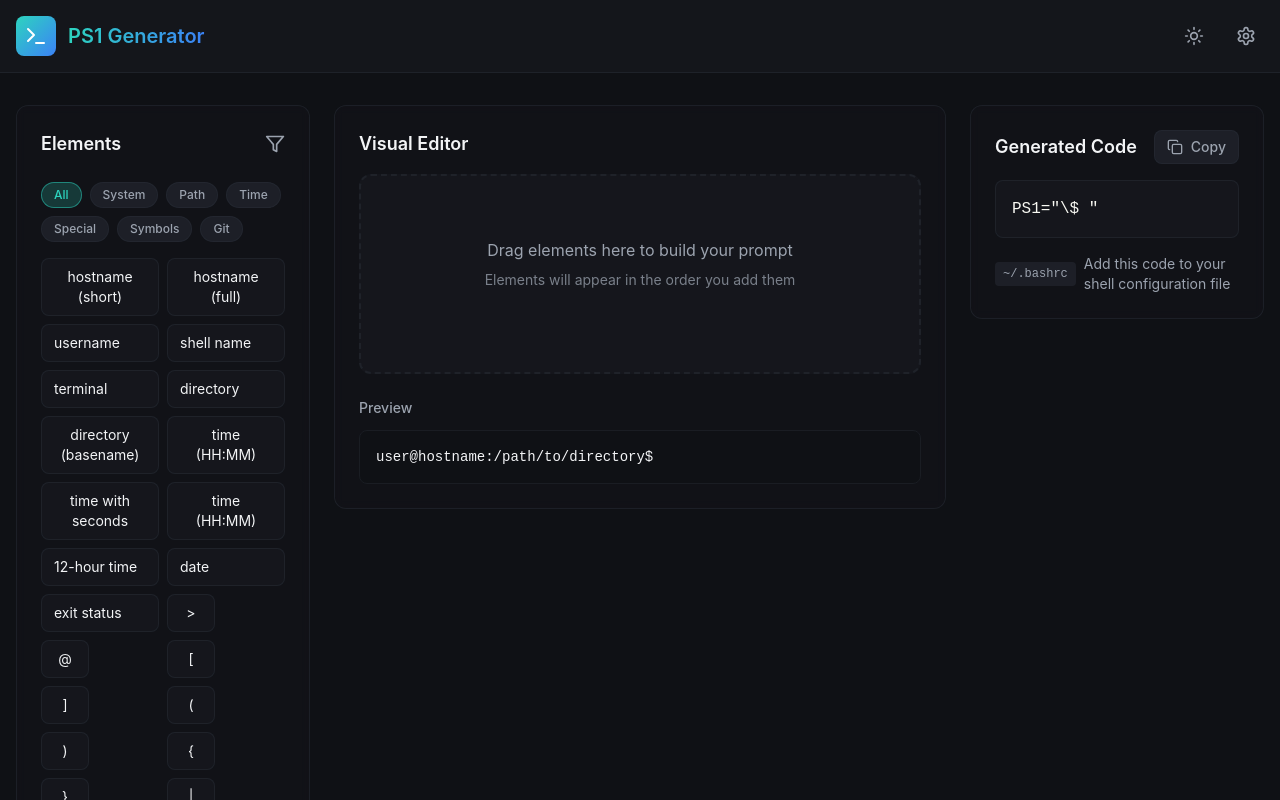
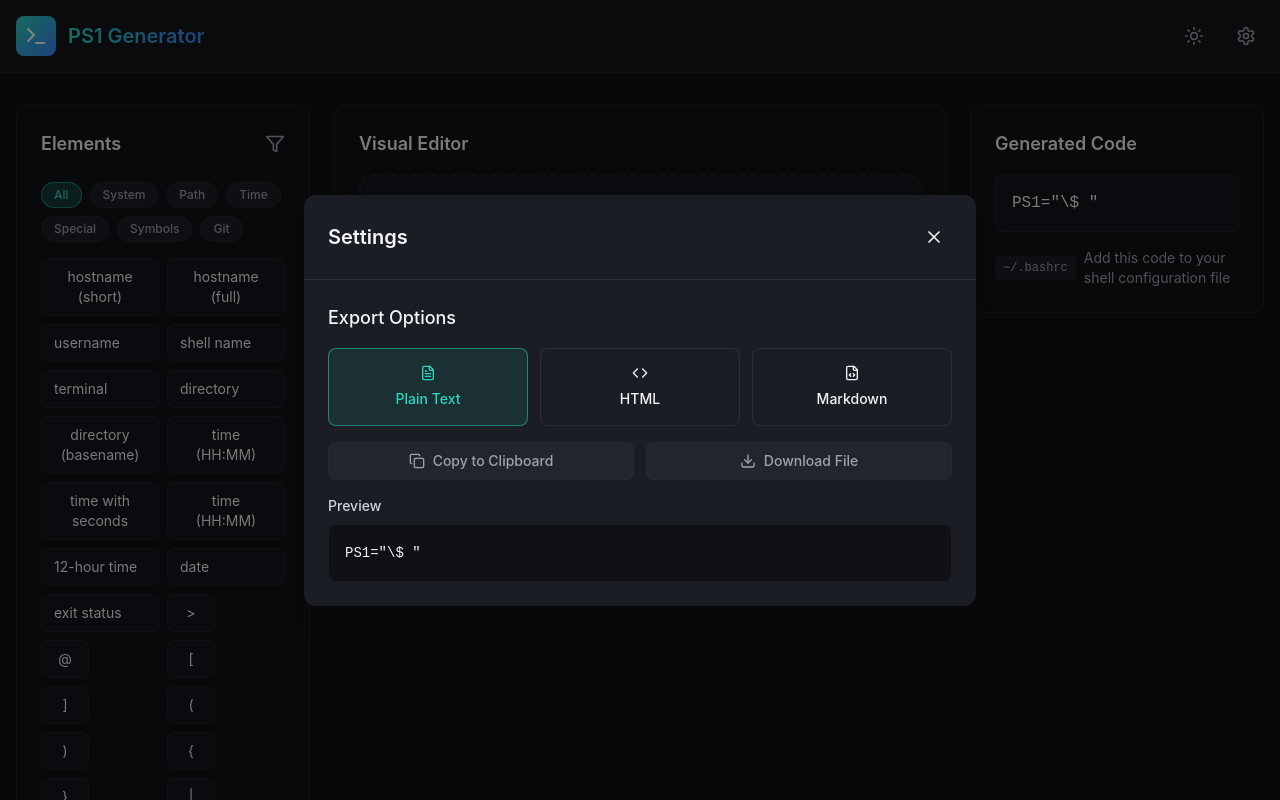
Before and after one commit to shivamksharma/MinimalistPromptGenerator, a React (Vite) app: page / in a window 1280 px wide. Both pictures are taken after a click on the button 1246 px from the left and 36 px from the top of the page. Shown: the top 800 px of the page. Built offline with nearby package versions, Linux system fonts and the light colour scheme.

Commit message:
feat: adding export option to the setting menu

```diff
--- a/src/components/CodePreview.tsx
+++ b/src/components/CodePreview.tsx
@@ -1,11 +1,9 @@
 import React, { useEffect } from 'react';
 import Prism from 'prismjs';
 import { usePS1Context } from '../context/PS1Context';
-import { Copy, Check } from 'lucide-react';
 
 const CodePreview = () => {
   const { elements } = usePS1Context();
-  const [copied, setCopied] = React.useState(false);
 
   useEffect(() => {
     Prism.highlightAll();
@@ -37,36 +35,10 @@ const CodePreview = () => {
       .join('')}'`;
   };
 
-  const copyToClipboard = async () => {
-    await navigator.clipboard.writeText(generatePS1Code());
-    setCopied(true);
-    setTimeout(() => setCopied(false), 2000);
-  };
-
   return (
     <div className="bg-white/80 dark:bg-gray-800/20 backdrop-blur-sm p-6 rounded-xl border border-gray-200 dark:border-gray-700/50">
       <div className="flex items-center justify-between mb-4">
         <h2 className="text-lg font-semibold">Generated Code</h2>
-        <button
-          onClick={copyToClipboard}
-          className={`px-3 py-1.5 rounded-lg text-sm font-medium flex items-center gap-2 transition-all
-            ${copied
-              ? 'bg-green-500/20 text-green-400 border border-green-500/50'
-              : 'bg-gray-100 dark:bg-gray-700/50 text-gray-600 dark:text-gray-400 border border-gray-200 dark:border-gray-700/50 hover:bg-gray-200 dark:hover:bg-gray-700 hover:border-teal-400/50'
-            }`}
-        >
-          {copied ? (
-            <>
-              <Check className="w-4 h-4" />
-              Copied!
-            </>
-          ) : (
-            <>
-              <Copy className="w-4 h-4" />
-              Copy
-            </>
-          )}
-        </button>
       </div>
       <div className="relative">
         <pre className="bg-gray-100/80 dark:bg-gray-800/50 p-4 rounded-lg overflow-x-auto border border-gray-200 dark:border-gray-700/50">
--- a/src/components/Header.tsx
+++ b/src/components/Header.tsx
@@ -1,11 +1,14 @@
-import React from 'react';
-import { Terminal, Settings, Moon, Sun } from 'lucide-react';
+import React, { useState } from 'react';
+import { Terminal, Settings, Moon, Sun, X } from 'lucide-react';
 import { useTheme } from '../context/ThemeContext';
+import SettingsMenu from './SettingsMenu';
 
 const Header = () => {
   const { isDark, toggleTheme } = useTheme();
+  const [showSettings, setShowSettings] = useState(false);
 
   return (
+    <>
       <header className="bg-white/10 dark:bg-gray-800/50 backdrop-blur-sm border-b border-gray-200/10 dark:border-gray-700/50 sticky top-0 z-50 transition-colors duration-200">
         <div className="container mx-auto px-4 py-4">
           <div className="flex justify-between items-center">
@@ -30,6 +33,7 @@ const Header = () => {
                 )}
               </button>
               <button
+                onClick={() => setShowSettings(true)}
                 className="p-2 hover:bg-gray-200/50 dark:hover:bg-gray-700/50 rounded-lg transition-colors"
                 aria-label="Settings"
               >
@@ -39,6 +43,9 @@ const Header = () => {
           </div>
         </div>
       </header>
+
+      {showSettings && <SettingsMenu onClose={() => setShowSettings(false)} />}
+    </>
   );
 };
 
--- /dev/null
+++ b/src/components/SettingsMenu.tsx
@@ -0,0 +1,183 @@
+import React from 'react';
+import { X, FileText, Code, FileCode, Download, Copy, Check } from 'lucide-react';
+import { usePS1Context } from '../context/PS1Context';
+
+type ExportFormat = 'plain' | 'html' | 'markdown';
+
+interface ExportOption {
+  id: ExportFormat;
+  label: string;
+  icon: React.ReactNode;
+  getContent: (code: string) => string;
+}
+
+const exportOptions: ExportOption[] = [
+  {
+    id: 'plain',
+    label: 'Plain Text',
+    icon: <FileText className="w-4 h-4" />,
+    getContent: (code) => code,
+  },
+  {
+    id: 'html',
+    label: 'HTML',
+    icon: <Code className="w-4 h-4" />,
+    getContent: (code) => `<pre><code class="language-bash">${code}</code></pre>`,
+  },
+  {
+    id: 'markdown',
+    label: 'Markdown',
+    icon: <FileCode className="w-4 h-4" />,
+    getContent: (code) => `\`\`\`bash\n${code}\n\`\`\``,
+  },
+];
+
+interface SettingsMenuProps {
+  onClose: () => void;
+}
+
+const SettingsMenu: React.FC<SettingsMenuProps> = ({ onClose }) => {
+  const { elements } = usePS1Context();
+  const [selectedFormat, setSelectedFormat] = React.useState<ExportFormat>('plain');
+  const [copied, setCopied] = React.useState(false);
+
+  const generatePS1Code = () => {
+    if (elements.length === 0) return 'PS1="\\$ "';
+
+    return `PS1='${elements
+      .map((el) => {
+        const styles = [];
+
+        if (el.fgColor) {
+          const rgb = el.fgColor.replace('#', '');
+          styles.push(`\\[\\e[38;2;${parseInt(rgb.slice(0, 2), 16)};${parseInt(rgb.slice(2, 4), 16)};${parseInt(rgb.slice(4, 6), 16)}m\\]`);
+        }
+
+        if (el.bgColor) {
+          const rgb = el.bgColor.replace('#', '');
+          styles.push(`\\[\\e[48;2;${parseInt(rgb.slice(0, 2), 16)};${parseInt(rgb.slice(2, 4), 16)};${parseInt(rgb.slice(4, 6), 16)}m\\]`);
+        }
+
+        if (el.isBold) {
+          styles.push('\\[\\e[1m\\]');
+        }
+
+        return `${styles.join('')}\\${el.id}\\[\\e[0m\\]`;
+      })
+      .join('')}'`;
+  };
+
+  const copyToClipboard = async () => {
+    const code = generatePS1Code();
+    const formattedCode = exportOptions.find(opt => opt.id === selectedFormat)?.getContent(code) || code;
+    await navigator.clipboard.writeText(formattedCode);
+    setCopied(true);
+    setTimeout(() => setCopied(false), 2000);
+  };
+
+  const downloadCode = () => {
+    const code = generatePS1Code();
+    const formattedCode = exportOptions.find(opt => opt.id === selectedFormat)?.getContent(code) || code;
+
+    const extensions: Record<ExportFormat, string> = {
+      plain: 'txt',
+      html: 'html',
+      markdown: 'md'
+    };
+
+    const blob = new Blob([formattedCode], { type: 'text/plain' });
+    const url = URL.createObjectURL(blob);
+    const a = document.createElement('a');
+    a.href = url;
+    a.download = `ps1-config.${extensions[selectedFormat]}`;
+    document.body.appendChild(a);
+    a.click();
+    document.body.removeChild(a);
+    URL.revokeObjectURL(url);
+  };
+
+  return (
+    <div className="fixed inset-0 bg-black/50 flex items-center justify-center z-50">
+      <div className="bg-white dark:bg-gray-800 rounded-xl shadow-xl max-w-2xl w-full mx-4 relative">
+        <div className="flex items-center justify-between p-6 border-b border-gray-200 dark:border-gray-700">
+          <h2 className="text-xl font-semibold">Settings</h2>
+          <button
+            onClick={onClose}
+            className="p-2 hover:bg-gray-100 dark:hover:bg-gray-700 rounded-lg transition-colors"
+          >
+            <X className="w-5 h-5" />
+          </button>
+        </div>
+
+        <div className="p-6 space-y-6">
+          <div>
+            <h3 className="text-lg font-medium mb-4">Export Options</h3>
+            <div className="space-y-4">
+              <div className="grid grid-cols-3 gap-3">
+                {exportOptions.map((option) => (
+                  <button
+                    key={option.id}
+                    onClick={() => setSelectedFormat(option.id)}
+                    className={`p-4 rounded-lg border transition-all flex flex-col items-center justify-center gap-2
+                      ${selectedFormat === option.id
+                        ? 'bg-teal-400/10 border-teal-400/50 text-teal-400'
+                        : 'border-gray-200 dark:border-gray-700 hover:bg-gray-50 dark:hover:bg-gray-700/50'
+                      }`}
+                  >
+                    {option.icon}
+                    <span className="text-sm font-medium">{option.label}</span>
+                  </button>
+                ))}
+              </div>
+
+              <div className="flex gap-3">
+                <button
+                  onClick={copyToClipboard}
+                  className={`flex-1 px-4 py-2 rounded-lg text-sm font-medium flex items-center justify-center gap-2 transition-all
+                    ${copied
+                      ? 'bg-green-500/20 text-green-400 border border-green-500/50'
+                      : 'bg-gray-100 dark:bg-gray-700/50 text-gray-600 dark:text-gray-400 border border-gray-200 dark:border-gray-700/50 hover:bg-gray-200 dark:hover:bg-gray-700'
+                    }`}
+                >
+                  {copied ? (
+                    <>
+                      <Check className="w-4 h-4" />
+                      Copied!
+                    </>
+                  ) : (
+                    <>
+                      <Copy className="w-4 h-4" />
+                      Copy to Clipboard
+                    </>
+                  )}
+                </button>
+
+                <button
+                  onClick={downloadCode}
+                  className="flex-1 px-4 py-2 rounded-lg text-sm font-medium flex items-center justify-center gap-2
+                    bg-gray-100 dark:bg-gray-700/50 text-gray-600 dark:text-gray-400
+                    border border-gray-200 dark:border-gray-700/50
+                    hover:bg-gray-200 dark:hover:bg-gray-700"
+                >
+                  <Download className="w-4 h-4" />
+                  Download File
+                </button>
+              </div>
+
+              <div className="mt-4">
+                <h4 className="text-sm font-medium text-gray-700 dark:text-gray-300 mb-2">Preview</h4>
+                <pre className="bg-gray-100 dark:bg-gray-900 p-4 rounded-lg overflow-x-auto border border-gray-200 dark:border-gray-800">
+                  <code className="text-sm font-mono">
+                    {exportOptions.find(opt => opt.id === selectedFormat)?.getContent(generatePS1Code())}
+                  </code>
+                </pre>
+              </div>
+            </div>
+          </div>
+        </div>
+      </div>
+    </div>
+  );
+};
+
+export default SettingsMenu;
```
Lines whose indentation alone changed are shown as unchanged.
